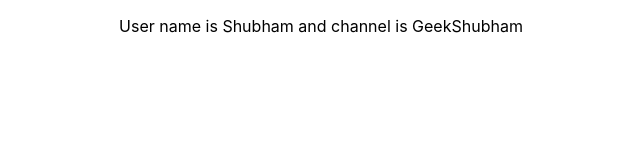
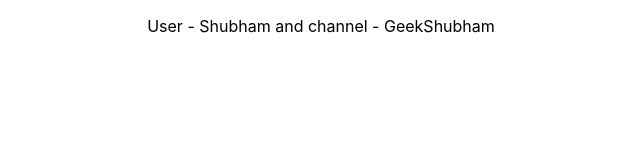
Before and after one commit to GeekShubhamRajput/react-hooks-exploration, a React (Create React App) app in the folder react-hooks-demo/: page / in a window 1280 px wide. Shown: the top 160 px of the page, without its empty margins (319-959 px from the left). Built offline with nearby package versions, Linux system fonts and the light colour scheme.

Commit message:
useContext Hook

```diff
--- a/react-hooks-demo/src/App.js
+++ b/react-hooks-demo/src/App.js
@@ -10,6 +10,7 @@ import { FetchPosts } from './components/FetchPosts';
 import { FetchSinglePost } from './components/FetchSinglePost'
 import { FetchSingleRecordOne } from './components/FetchSingleRecordOne'
 import { ComponentF } from './components/ComponentF'
+import { ContextHook } from './components/ContextHook'
 import ClassMouse from "./components/ClassMouse";
 
 export const UserContext = React.createContext()
@@ -30,7 +31,7 @@ function App() {
       <FetchSingleRecordOne /> */}
       <UserContext.Provider value={'Shubham'} >
         <ChannelContext.Provider value={'GeekShubham'}>
-          <ComponentF />
+          <ContextHook />
         </ChannelContext.Provider>
       </UserContext.Provider >
     </div>
--- /dev/null
+++ b/react-hooks-demo/src/components/ContextHook.js
@@ -0,0 +1,14 @@
+import React, { useContext } from 'react'
+import { UserContext, ChannelContext } from '../App'
+
+export const ContextHook = () => {
+
+  const user = useContext(UserContext)
+  const channel = useContext(ChannelContext)
+
+  return(
+    <div>
+      <p>User - {user} and channel - {channel}</p>
+    </div>
+  )
+}
```
